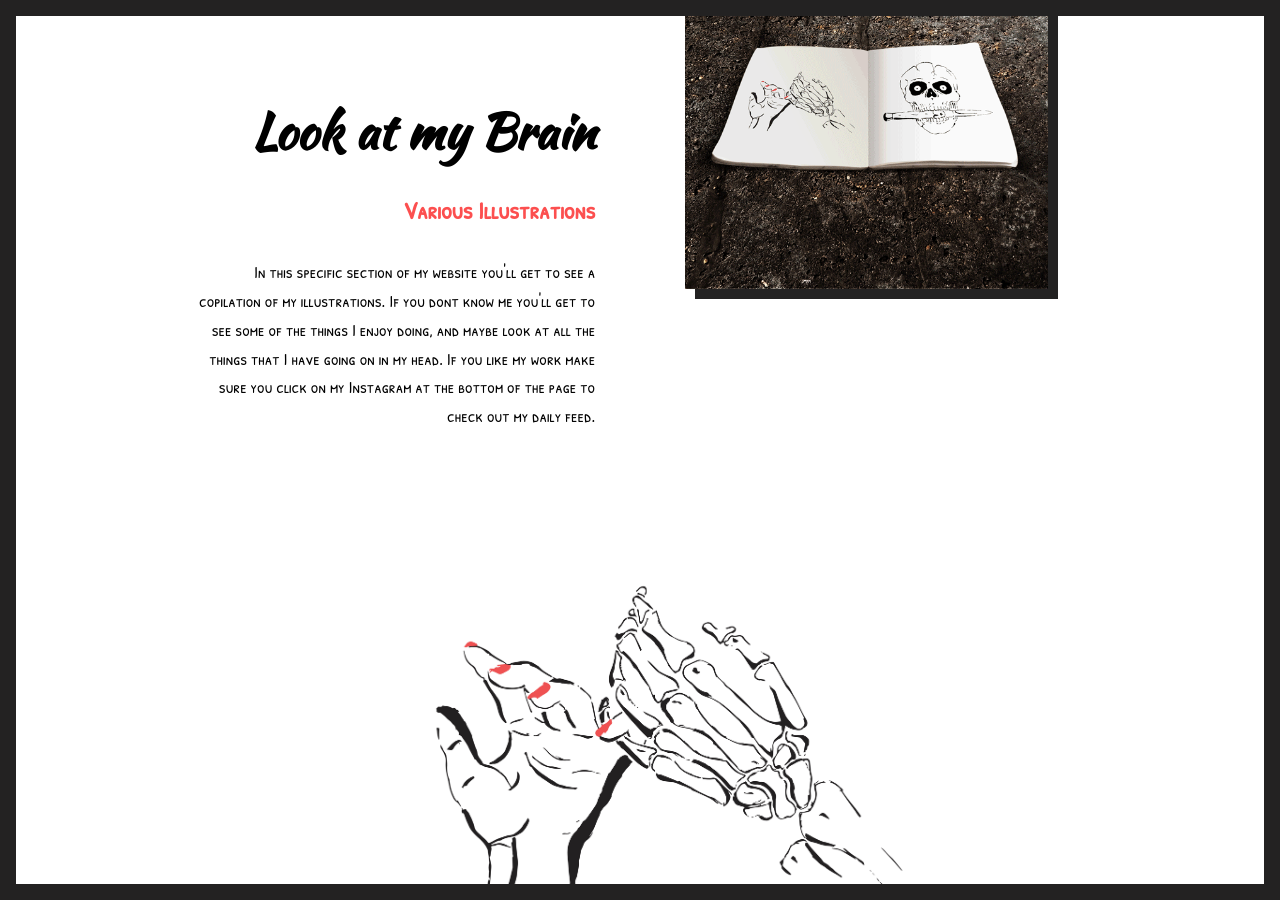
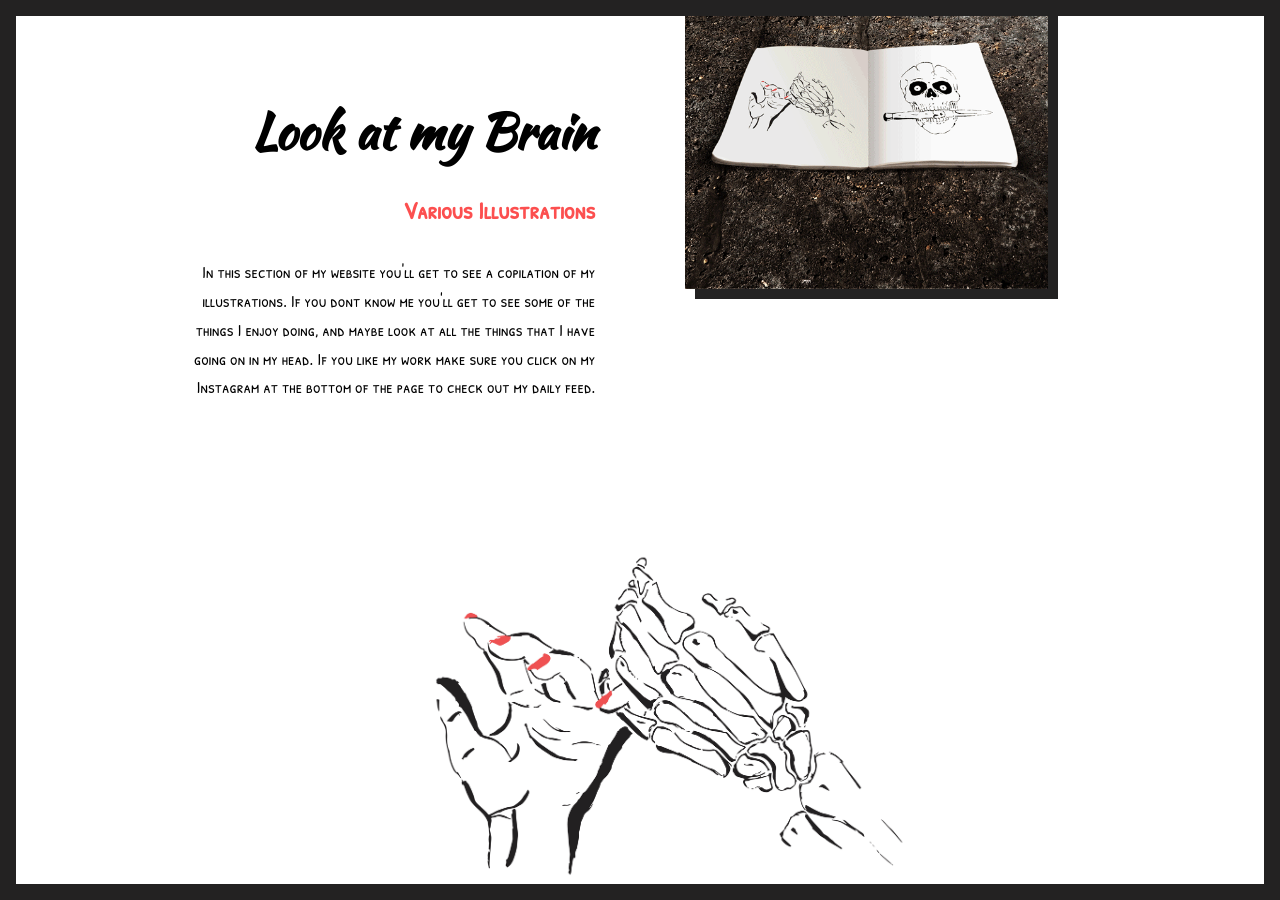
Before and after one commit to gus-quintini/gus-quintini.ca, a Jekyll site: the page built from illus.html, in a window 1280 px wide and 900 px high, scrolled down 337 px. Built offline with Jekyll 4.4.1, drawn with Linux system fonts in a browser that asks for light colours.

Commit message:
fixed word

```diff
--- a/illus.html
+++ b/illus.html
@@ -29,7 +29,7 @@ layout: default
       <div class="left memo grid fix unit">
         <h1 class="title nina">Look at my Brain</h1>
           <h3 class="title giga hl">Various Illustrations</h3>
-            <p class="milli">In this specific section of my website you'll get to see a copilation of my illustrations. If you dont know me you'll get to see some of the things I enjoy doing, and maybe look at all the things that I have going on in my head. If you like my work make sure you click on my Instagram at the bottom of the page to check out my daily feed.</p>
+            <p class="milli">In this section of my website you'll get to see a copilation of my illustrations. If you dont know me you'll get to see some of the things I enjoy doing, and maybe look at all the things that I have going on in my head. If you like my work make sure you click on my Instagram at the bottom of the page to check out my daily feed.</p>
       </div>
 
     </section>
```
